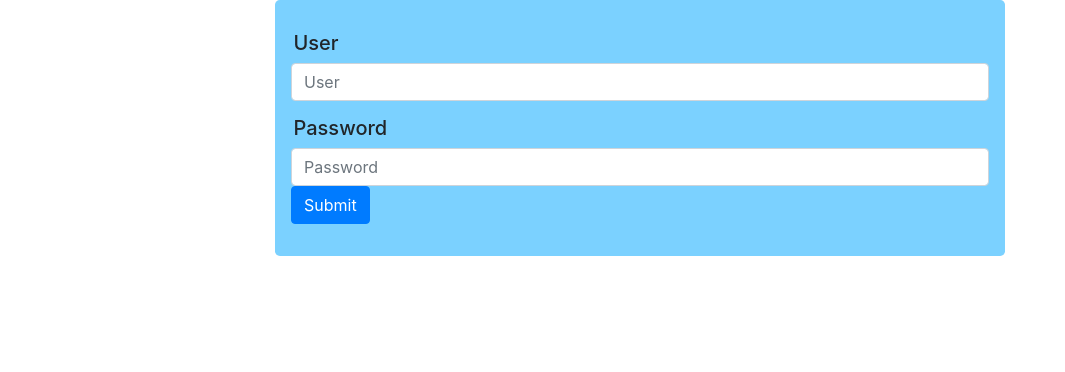
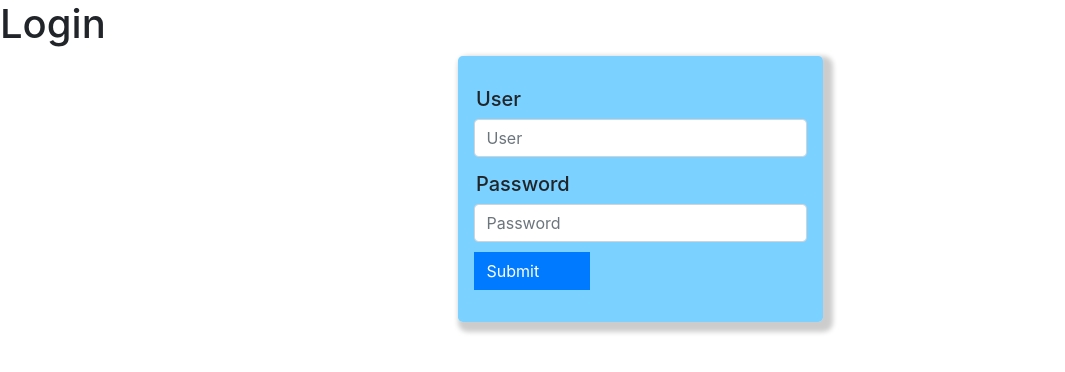
Before and after one commit to eubrunorossato/Church_Project, a React (Create React App) app in the folder frontend/: page /login in a window 1280 px wide. Shown: the top 372 px of the page, without its empty margins (0-1065 px from the left). Built offline with nearby package versions, Linux system fonts and the light colour scheme.

Commit message:
BrouserRouter created

```diff
--- a/frontend/package.json
+++ b/frontend/package.json
@@ -8,6 +8,7 @@
     "popper.js": "^1.15.0",
     "react": "^16.9.0",
     "react-dom": "^16.9.0",
+    "react-router-dom": "^5.0.1",
     "react-scripts": "3.1.1"
   },
   "scripts": {
--- a/frontend/src/layouts/loginForm.jsx
+++ b/frontend/src/Layouts/loginForm.jsx
@@ -1,5 +1,5 @@
 import React from "react";
-import "../styles/loginStyle.css"
+import "../Styles/loginStyle.css"
 import Button from "./button";
 
 export default props => (
--- /dev/null
+++ b/frontend/src/Logic/Authentication.jsx
@@ -0,0 +1,12 @@
+import React from "react"
+import Login from "../Pages/loginPage"
+
+const Auth = (props) => {
+    if(localStorage.getItem("token") && localStorage.getItem("refreshToken")){
+        return <div>{props.children}</div>
+    } else {
+        return <Login />
+    }
+}
+
+export default Auth
--- /dev/null
+++ b/frontend/src/Main/App.jsx
@@ -0,0 +1,19 @@
+import React, { Component } from "react";
+import Login from "../Pages/loginPage"
+import Authentication from "../Logic/Authentication";
+
+import { BrowserRouter as Router, Route } from "react-router-dom"
+
+class Main extends Component {
+    render(){
+        return(
+            <Router>
+                <Authentication>
+                    <Route exact path="/login" Component={Login}/>
+                </Authentication>
+            </Router>
+        )
+    }
+}
+
+export default Main
--- /dev/null
+++ b/frontend/src/Pages/loginPage.jsx
@@ -0,0 +1,15 @@
+import React, { Component } from "react";
+import Login from "../Layouts/loginForm";
+
+class LoginPage extends Component {
+    render(){
+        return(
+            <div>
+                <h1>Login</h1>
+                <Login />
+            </div>
+        )
+    }
+}
+
+export default LoginPage;
--- /dev/null
+++ b/frontend/src/Styles/loginStyle.css
@@ -0,0 +1,19 @@
+.h5, h5 {
+    font-size: 1.25rem;
+    margin-top: 15px;
+    margin-left: 2.5px;
+}
+
+.jumbotron {
+    background-color: rgba(35, 178, 255, 0.6);
+    padding: 1rem 1rem;
+    width: 50%;
+    box-shadow: 5px 5px 5px 5px rgba(0, 0, 0, 0.2);
+    margin-left: 25%;
+}
+
+.btn {
+    margin-top: 10px;
+    border-radius: inherit;
+    padding-right: 50px;
+}
--- a/frontend/src/index.js
+++ b/frontend/src/index.js
@@ -1,7 +1,7 @@
 import 'bootstrap/dist/css/bootstrap.min.css';
 import React from 'react';
 import ReactDOM from 'react-dom';
-import App from './layouts/loginForm';
+import App from './Main/App';
 import * as serviceWorker from './serviceWorker';
 
 ReactDOM.render(<App />, document.getElementById('root'));
--- a/frontend/src/styles/loginStyle.css
+++ /dev/null
@@ -1,10 +0,0 @@
-.h5, h5 {
-    font-size: 1.25rem;
-    margin-top: 15px;
-    margin-left: 2.5px;
-}
-
-.jumbotron {
-    background-color: rgba(35, 178, 255, 0.6);
-    padding: 1rem 1rem;
-}
```
Also changed, not shown: frontend/src/Layouts/button.jsx (renamed from frontend/src/layouts/button.jsx).
